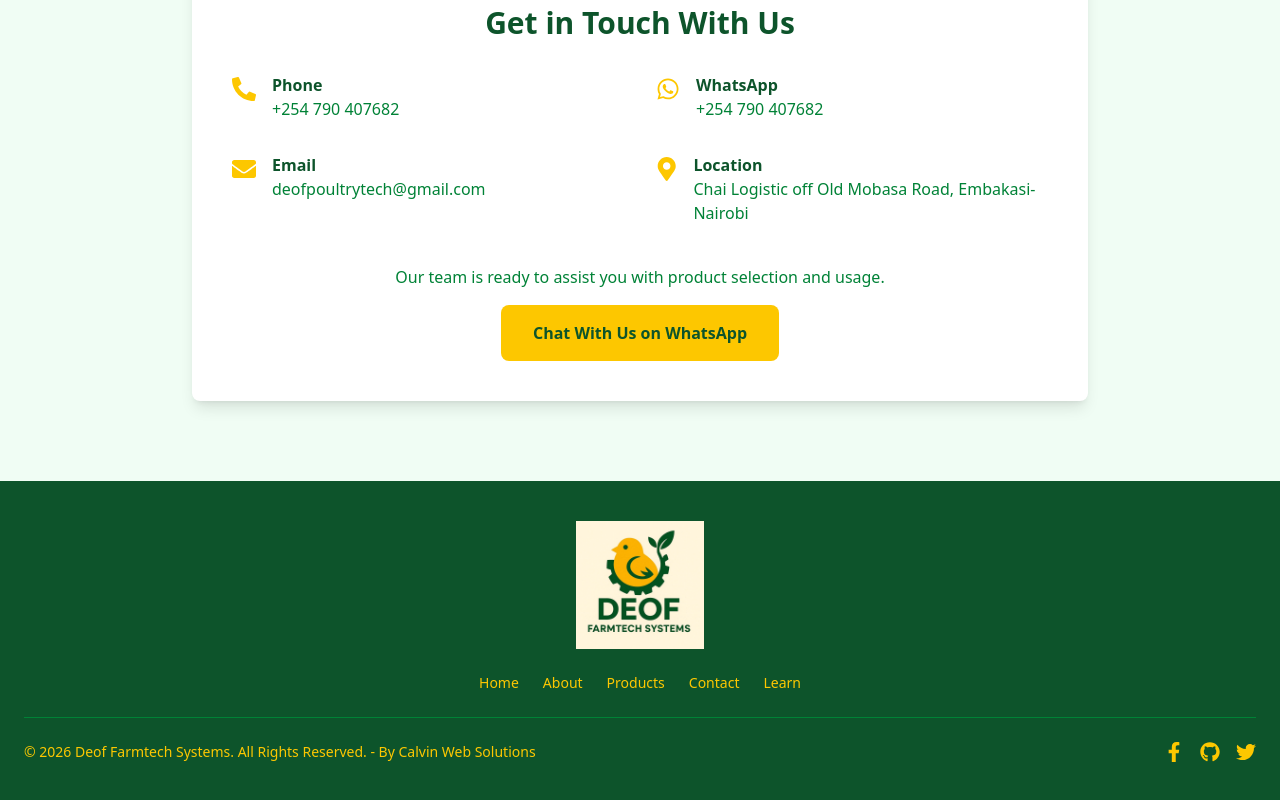
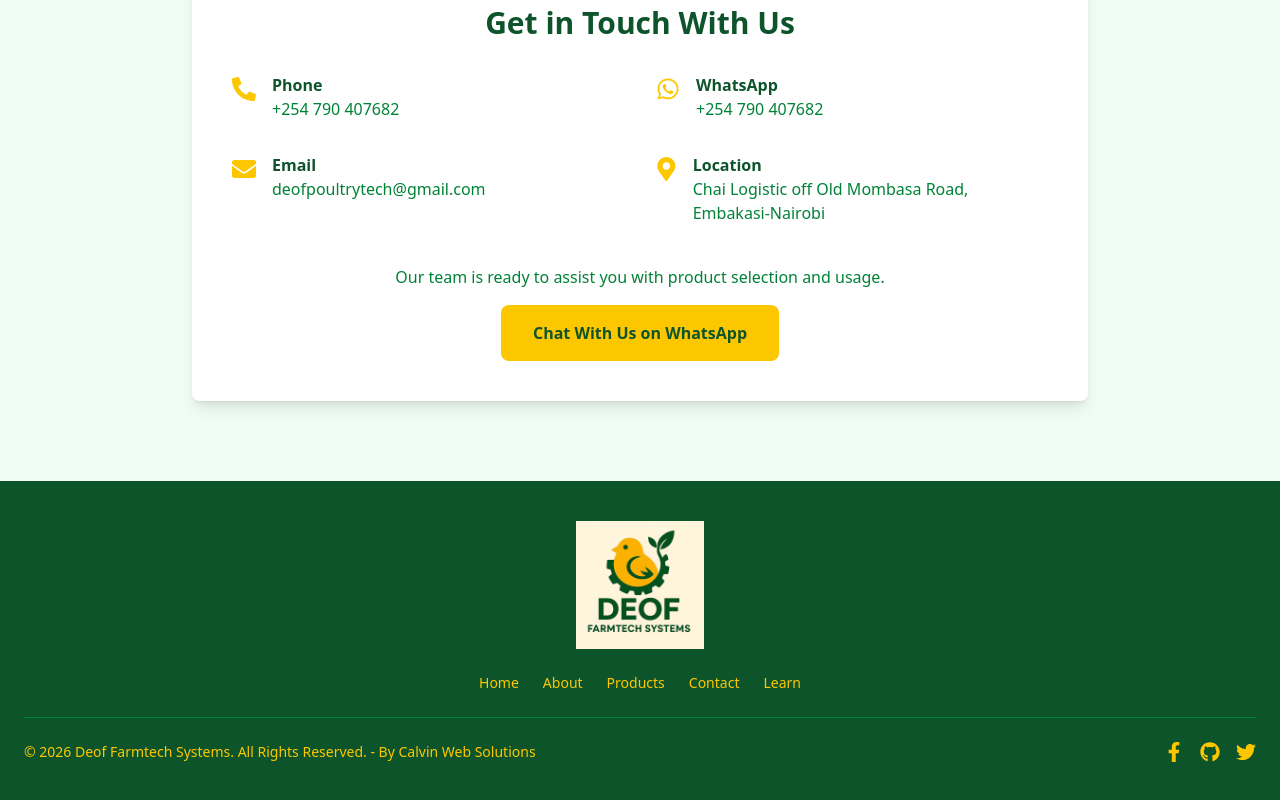
Before and after one commit to Denzel-254/Deof-Farmtech-Systems, a React (Vite) app: page /contact in a window 1280 px wide. Shown: the part 1061-1861 px from the top of the page. Built offline with nearby package versions, Linux system fonts and the light colour scheme.

Commit message:
modified contact page

```diff
--- a/src/pages/ContactPage.jsx
+++ b/src/pages/ContactPage.jsx
@@ -116,7 +116,7 @@
               <div>
                 <h4 className="font-semibold text-green-900">Location</h4>
                 <p className="text-green-700">
-                  Chai Logistic off Old Mobasa Road, Embakasi-Nairobi
+                  Chai Logistic off Old Mombasa Road, Embakasi-Nairobi
                 </p>
               </div>
             </div>
@@ -128,7 +128,7 @@
               Our team is ready to assist you with product selection and usage.
             </p>
             <a
-              href="https://wa.me/2547790407682?text=Hello%20Deof%20Farmtech%20Systems,%20I%20would%20like%20to%20inquire%20about%20your%20equipment."
+              href="https://wa.me/254790407682?text=Hello%20Deof%20Farmtech%20Systems,%20I%20would%20like%20to%20inquire%20about%20your%20equipment."
               target="_blank"
               rel="noopener noreferrer"
               className="inline-block px-8 py-4 bg-yellow-400 text-green-900 font-semibold rounded-lg hover:bg-yellow-500 transition"
```
